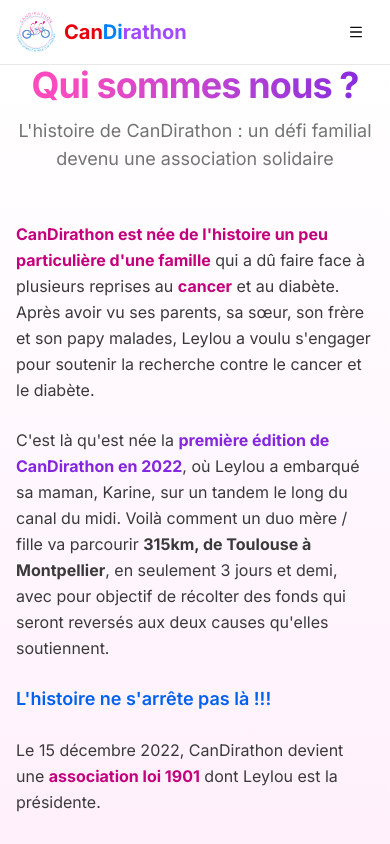
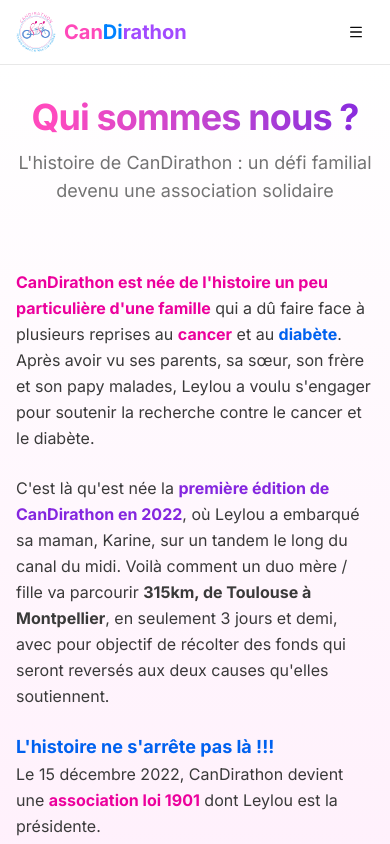
Before and after one commit to hug0-cstrs/candirathon, a Next.js app: page /qui-sommes-nous in a window 390 px wide. Shown: the top 844 px of the page. Built offline with nearby package versions, Linux system fonts and the light colour scheme.

Commit message:
✨ Update About, Actualites, Challenges, Contact, Gallery, Hero, and Navbar sections for improved layout and styling

```diff
--- a/src/components/AboutSection.tsx
+++ b/src/components/AboutSection.tsx
@@ -2,56 +2,63 @@
 
 export function AboutSection() {
   return (
-    <section className="min-h-screen flex flex-col justify-center bg-gradient-to-b from-white to-pink-50">
+    <section className="flex flex-col justify-center bg-gradient-to-b from-white to-pink-50">
       <div className="max-w-7xl mx-auto px-4 sm:px-6 lg:px-8">
         <SectionHeader
           title="Qui sommes nous ?"
           subtitle="L'histoire de CanDirathon : un défi familial devenu une association solidaire"
+          align="center"
+          className="mb-16 mt-8"
         />
 
         <div className="grid lg:grid-cols-2 gap-12 items-start mt-12">
           {/* Texte */}
-          <div className="space-y-6 text-gray-700 leading-relaxed">
+          <div className="space-y-6 text-gray-700 leading-relaxed mb-8">
             <p>
-              <strong className="text-pink-600">
+              <span className="text-pink-500 font-bold">
                 CanDirathon est née de l'histoire un peu particulière d'une
                 famille
-              </strong>{" "}
+              </span>{" "}
               qui a dû faire face à plusieurs reprises au{" "}
-              <strong className="text-pink-600">cancer</strong> et au diabète.
-              Après avoir vu ses parents, sa sœur, son frère et son papy
-              malades, Leylou a voulu s'engager pour soutenir la recherche
-              contre le cancer et le diabète.
+              <span className="text-pink-500 font-bold">cancer</span> et au{" "}
+              <span className="text-blue-600 font-bold">diabète</span>. Après
+              avoir vu ses parents, sa sœur, son frère et son papy malades,
+              Leylou a voulu s'engager pour soutenir la recherche contre le
+              cancer et le diabète.
             </p>
 
             <p>
               C'est là qu'est née la{" "}
-              <strong className="text-purple-600">
+              <span className="text-purple-600 font-bold">
                 première édition de CanDirathon en 2022
-              </strong>
+              </span>
               , où Leylou a embarqué sa maman, Karine, sur un tandem le long du
               canal du midi. Voilà comment un duo mère / fille va parcourir{" "}
-              <strong>315km, de Toulouse à Montpellier</strong>, en seulement 3
-              jours et demi, avec pour objectif de récolter des fonds qui seront
-              reversés aux deux causes qu'elles soutiennent.
+              <span className="font-bold">
+                315km, de Toulouse à Montpellier
+              </span>
+              , en seulement 3 jours et demi, avec pour objectif de récolter des
+              fonds qui seront reversés aux deux causes qu'elles soutiennent.
             </p>
 
-            <p className="text-lg font-semibold text-blue-600">
+            <span className="text-lg font-bold text-blue-600">
               L'histoire ne s'arrête pas là !!!
-            </p>
+            </span>
 
             <p>
               Le 15 décembre 2022, CanDirathon devient une{" "}
-              <strong className="text-pink-600">association loi 1901</strong>{" "}
+              <span className="text-pink-500 font-bold">
+                association loi 1901
+              </span>{" "}
               dont Leylou est la présidente.
             </p>
 
             <p>
               Le projet évolue encore en 2025 et chaque année,{" "}
-              <strong className="text-purple-600">
+              <span className="text-purple-600 font-bold">
                 CanDirathon emmène des personnes en traitement ou en rémission
                 du cancer, des personnes diabétiques et des aidants
-              </strong>{" "}
+              </span>{" "}
               pour rouler ensemble face à la maladie.
             </p>
           </div>
--- a/src/components/ActualitesSection.tsx
+++ b/src/components/ActualitesSection.tsx
@@ -50,7 +50,7 @@
           title="Actualités"
           subtitle="Restez informés de nos dernières actions, événements et initiatives pour la lutte contre le cancer."
           align="center"
-          className="mb-16"
+          className="mb-16 mt-8"
           titleClassName="bg-gradient-to-r from-pink-600 via-purple-600 to-blue-500 bg-clip-text text-transparent"
           subtitleClassName="text-gray-700"
         />
--- a/src/components/ContactForm.tsx
+++ b/src/components/ContactForm.tsx
@@ -80,7 +80,7 @@
   };
 
   return (
-    <Card className="bg-gray-50">
+    <Card className="bg-gray-50 mb-8">
       <CardContent className="p-8">
         <form onSubmit={handleSubmit} className="space-y-6">
           {/* First Name & Last Name */}
--- a/src/components/ContactSection.tsx
+++ b/src/components/ContactSection.tsx
@@ -10,7 +10,7 @@
           title="Contactez-nous"
           subtitle="Vous avez une question, une idée de projet ou souhaitez rejoindre notre communauté ? N'hésitez pas à nous écrire !"
           align="center"
-          className="mb-16"
+          className="mb-16 mt-8"
         />
 
         <div className="grid grid-cols-1 lg:grid-cols-5 gap-12">
--- a/src/components/GallerySection.tsx
+++ b/src/components/GallerySection.tsx
@@ -122,7 +122,7 @@
           title="Galerie Photo"
           subtitle="Revivez les moments forts qui marquent l'énergie de notre communauté."
           align="center"
-          className="mb-12"
+          className="mb-16 mt-8"
         />
 
         {/* Filters */}
--- a/src/components/HeroSection.tsx
+++ b/src/components/HeroSection.tsx
@@ -49,7 +49,7 @@
                 <Button
                   size="lg"
                   variant="outline"
-                  className="rounded-full font-semibold px-8 border-1 border-pink-600 text-pink-600 hover:bg-pink-600 hover:text-white shadow-md transition-all cursor-pointer"
+                  className="rounded-full font-semibold px-8 border-1 border-pink-500 text-pink-500 hover:bg-pink-500 hover:text-white shadow-md transition-all cursor-pointer"
                 >
                   Nos prochains événements
                 </Button>
--- a/src/components/Navbar.tsx
+++ b/src/components/Navbar.tsx
@@ -3,6 +3,7 @@
 import { Menu, X } from "lucide-react";
 import Image from "next/image";
 import Link from "next/link";
+import { usePathname } from "next/navigation";
 import { useState } from "react";
 import { Button } from "@/components/ui/button";
 import { GradientButton } from "@/components/ui/gradient-button";
@@ -21,6 +22,7 @@
 
 export function Navbar() {
   const [isOpen, setIsOpen] = useState(false);
+  const pathname = usePathname();
 
   return (
     <nav className="sticky top-0 z-50 w-full bg-white border-b border-gray-200">
@@ -33,7 +35,7 @@
               <Image src={Logo} alt="CanDirathon" width={48} height={48} />
             </div>
             <h1 className="text-xl font-bold text-gray-900">
-              <span className="text-[color:var(--destructive)]">Can</span>
+              <span className="text-pink-400">Can</span>
               <span className="text-blue-500">Di</span>
               <span className="text-purple-500">rathon</span>
             </h1>
@@ -41,15 +43,21 @@
 
           {/* Desktop Navigation */}
           <div className="hidden md:flex items-center gap-8">
-            {navItems.map((item) => (
+            {navItems.map((item) => {
+              const isActive = pathname === item.href;
+              return (
                 <Link
                   key={item.href}
                   href={item.href}
-                className="text-gray-700 hover:text-pink-600 transition-colors font-medium"
+                  className={cn(
+                    "relative text-gray-700 hover:text-pink-500 transition-colors font-medium pb-1",
+                    isActive && "text-pink-500",
+                  )}
                 >
                   {item.label}
                 </Link>
-            ))}
+              );
+            })}
           </div>
 
           {/* CTA Button */}
@@ -86,16 +94,25 @@
         )}
       >
         <div className="px-4 py-4 space-y-3 bg-gray-50">
-          {navItems.map((item) => (
+          {navItems.map((item) => {
+            const isActive = pathname === item.href;
+            return (
               <Link
                 key={item.href}
                 href={item.href}
-              className="block py-2 text-gray-700 hover:text-pink-600 transition-colors font-medium"
+                className={cn(
+                  "block py-2 text-gray-700 hover:text-pink-500 transition-colors font-medium relative",
+                  isActive && "text-pink-500",
+                )}
                 onClick={() => setIsOpen(false)}
               >
                 {item.label}
+                {isActive && (
+                  <span className="absolute bottom-0 left-0 right-0 h-0.5 bg-gradient-to-r from-pink-400 via-blue-500 to-purple-500 rounded-full" />
+                )}
               </Link>
-          ))}
+            );
+          })}
           <GradientButton size="lg" className="w-full rounded-full">
             Rejoignez-nous
           </GradientButton>
--- a/src/components/ui/actualite-card.tsx
+++ b/src/components/ui/actualite-card.tsx
@@ -44,13 +44,13 @@
           sizes="(max-width: 768px) 100vw, (max-width: 1200px) 50vw, 33vw"
         />
         {/* Badge "À venir" si eventDate existe */}
-        {eventDate && (
+        {/* {eventDate && (
           <div className="absolute top-4 right-4">
             <Badge className="bg-gradient-to-r from-pink-600 to-purple-600 text-white border-0 shadow-lg">
               <Sparkles className="w-3 h-3 mr-1" />À venir
             </Badge>
           </div>
-        )}
+        )} */}
       </div>
 
       <CardHeader className="flex flex-col space-y-3">
@@ -59,7 +59,7 @@
         </CardTitle>
         <div className="flex flex-col gap-2">
           {eventDate && (
-            <div className="flex items-center gap-2 text-sm font-semibold text-pink-600">
+            <div className="flex items-center gap-2 text-sm font-semibold text-pink-500">
               <Calendar className="w-4 h-4" />
               <span>{eventDate}</span>
             </div>
--- a/src/components/ui/challenge-card.tsx
+++ b/src/components/ui/challenge-card.tsx
@@ -68,7 +68,7 @@
 
         {/* Métrique distance */}
         <div className="flex items-center gap-2 mb-3 text-sm">
-          <MetricIcon className="w-4 h-4 text-pink-600" />
+          <MetricIcon className="w-4 h-4 text-pink-500" />
           <span className="font-semibold text-gray-900">{metricValue}</span>
           <span className="text-muted-foreground">{metricLabel}</span>
         </div>
--- a/src/components/ui/contact-info-item.tsx
+++ b/src/components/ui/contact-info-item.tsx
@@ -11,7 +11,7 @@
 }
 
 const iconColorClasses = {
-  pink: "bg-pink-100 text-pink-600",
+  pink: "bg-pink-100 text-pink-500",
   purple: "bg-purple-100 text-purple-600",
   blue: "bg-blue-100 text-blue-600",
 };
```
Also changed, not shown: src/components/ChallengesSection.tsx (+16 -2 lines), src/components/MissionSection.tsx (deleted, +0 -90 lines). Lines whose indentation alone changed are shown as unchanged.
